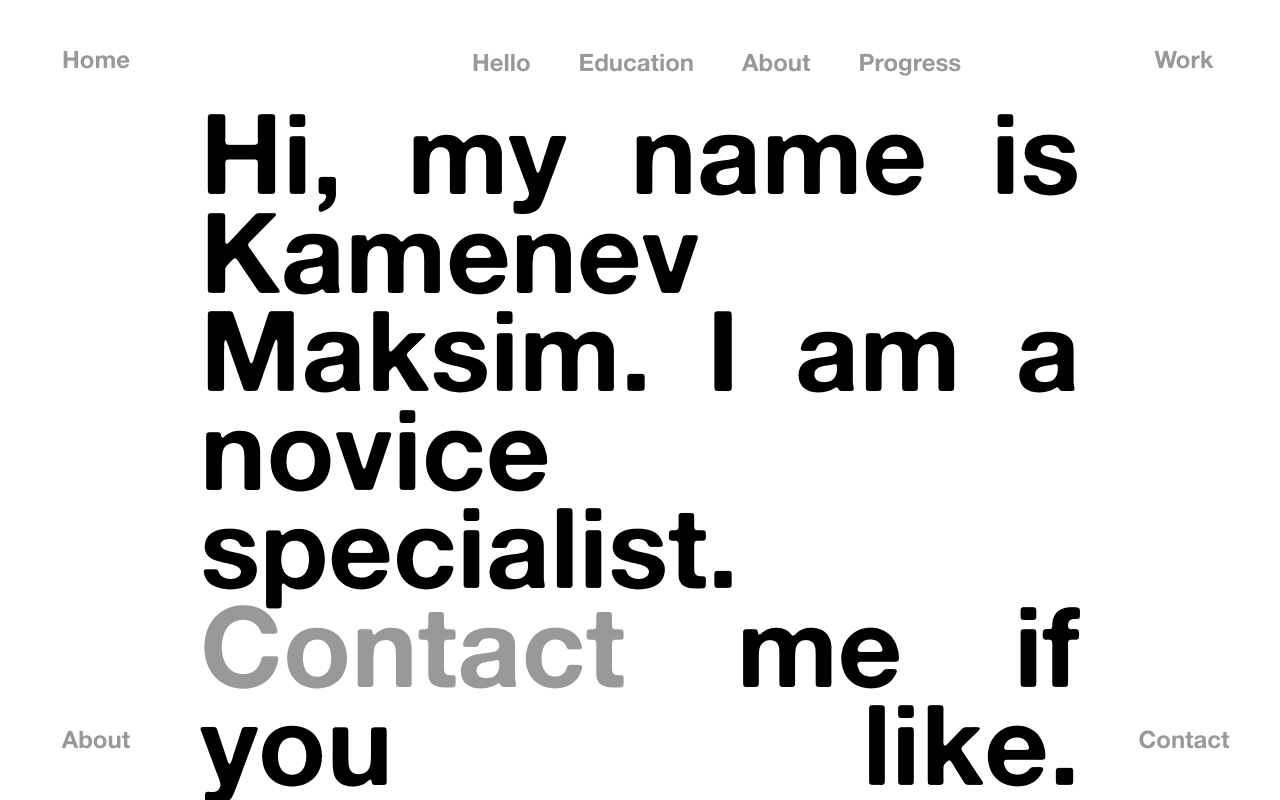
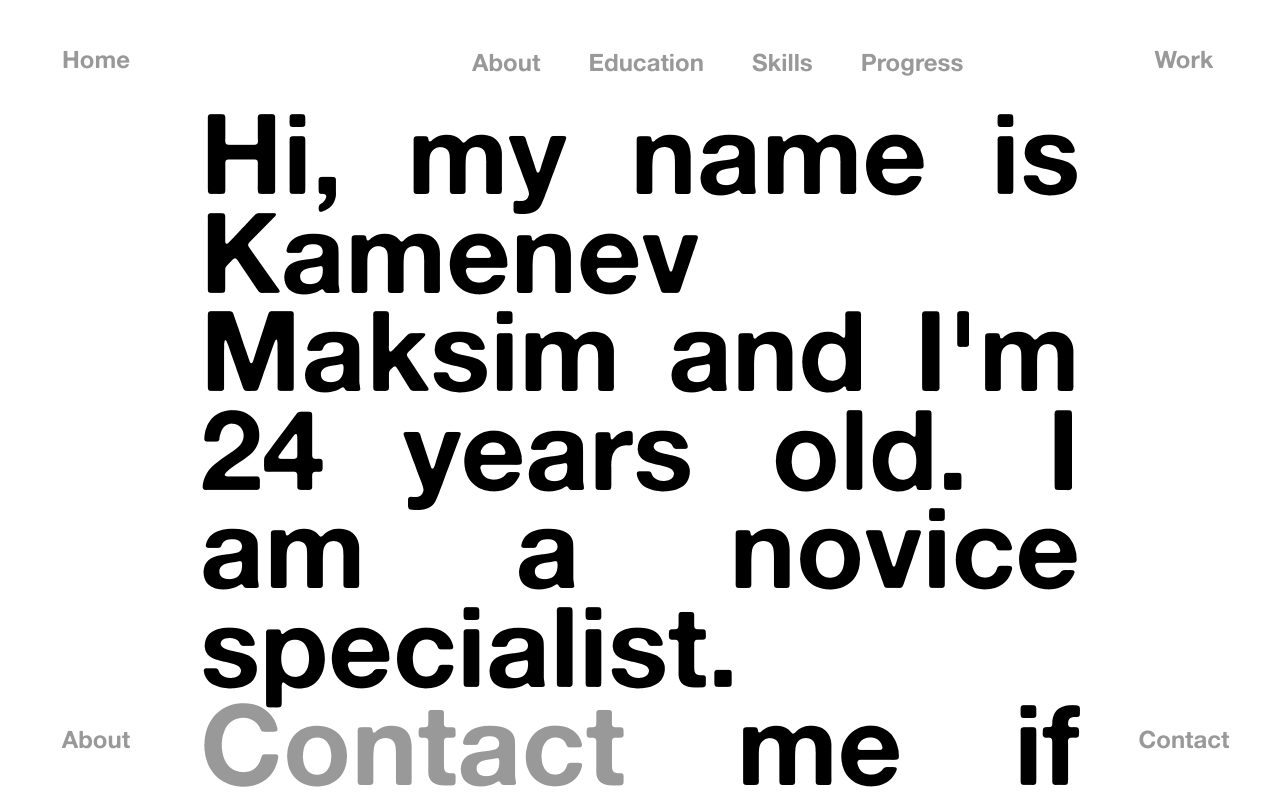
Before and after one commit to MegaRoks/MegaRoks.github.io, a plain HTML site: page index.html in a window 1280 px wide. Both pictures are taken after a click on the element "About". Shown: the top 800 px of the page. Drawn offline with Linux system fonts and the light colour scheme.

Commit message:
Added information about myself and added the function of calculating the year

```diff
--- a/index.html
+++ b/index.html
@@ -29,13 +29,13 @@
 		<nav class="menu">
 			<ul>
 				<li>
-					<a href="#" onclick="unmaskNav(8)">Hello</a>
+					<a href="#" onclick="unmaskNav(8)">About</a>
 				</li>
 				<li>
 					<a href="#" onclick="unmaskNav(9)">Education</a>
 				</li>
 				<li>
-					<a href="#" onclick="unmaskNav(10)">About</a>
+					<a href="#" onclick="unmaskNav(10)">Skills</a>
 				</li>
 				<li>
 					<a href="#" onclick="unmaskNav(11)">Progress</a>
@@ -43,7 +43,8 @@
 			</ul>
 		</nav>
 		<div id="blog8" class="about_he">
-			Hi, my name is Kamenev Maksim. I am a novice specialist.
+			Hi, my name is Kamenev Maksim and I'm
+			<span id="age"></span> years old. I am a novice specialist.
 			<a onclick="unmask(3)">Contact</a> me if you like. Cheers.
 		</div>
 		<div id="blog9" class="about_ed">
@@ -140,6 +141,7 @@
 		<a href="http://t.me/MaksKamenev" target="_blank">telegram</a> or
 		<a href="https://www.instagram.com/megaroks/" target="_blank">instagram</a>.
 	</div>
+	<script type="text/javascript" src="js/script.js"></script>
 </body>
 
 </html>
--- a/js/script.js
+++ b/js/script.js
@@ -1,3 +1,12 @@
+var day = 20;
+var month = 04;
+var year = 1994;
+var time = new Date();
+var age = (time.getFullYear() - year - ((time.getMonth() - --month || time.getDate() - day) < 0));
+console.log(age);
+var a = document.getElementById("age");
+a.innerText = age;
+
 function unmask(blog) {
 	for (var i = 0; i < 4; i++) {
 		if (blog === i) {
```
